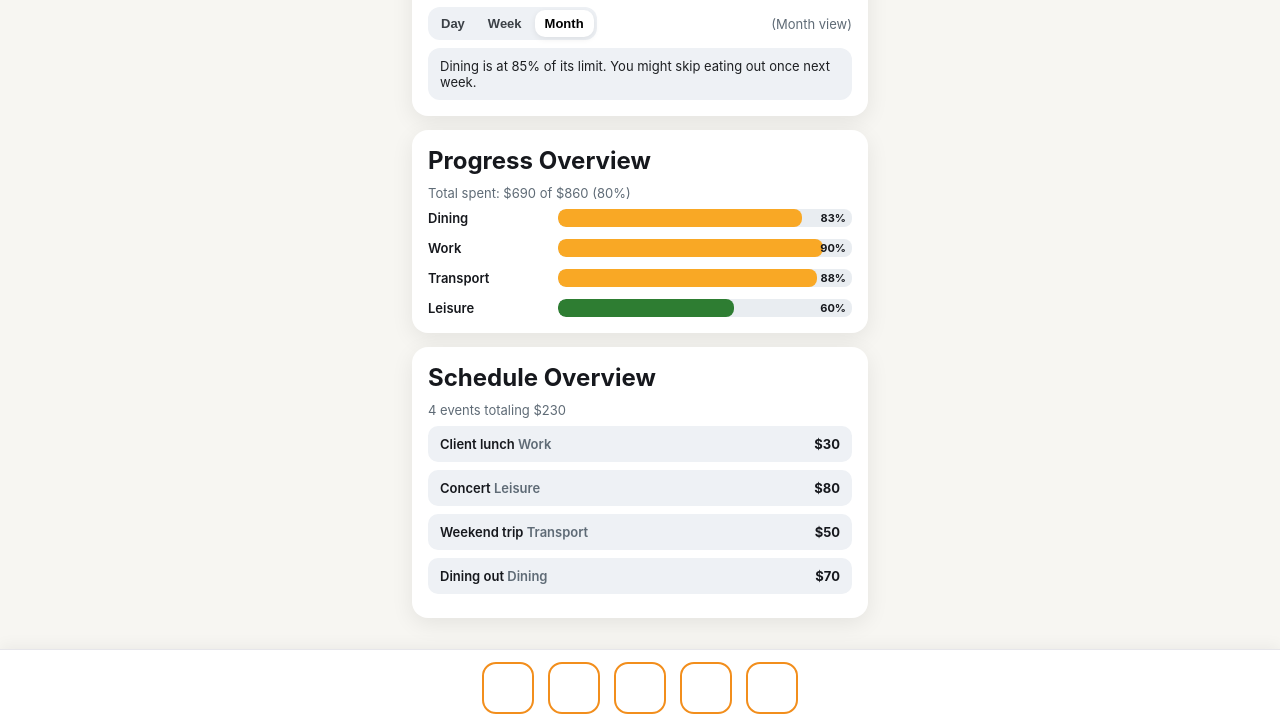
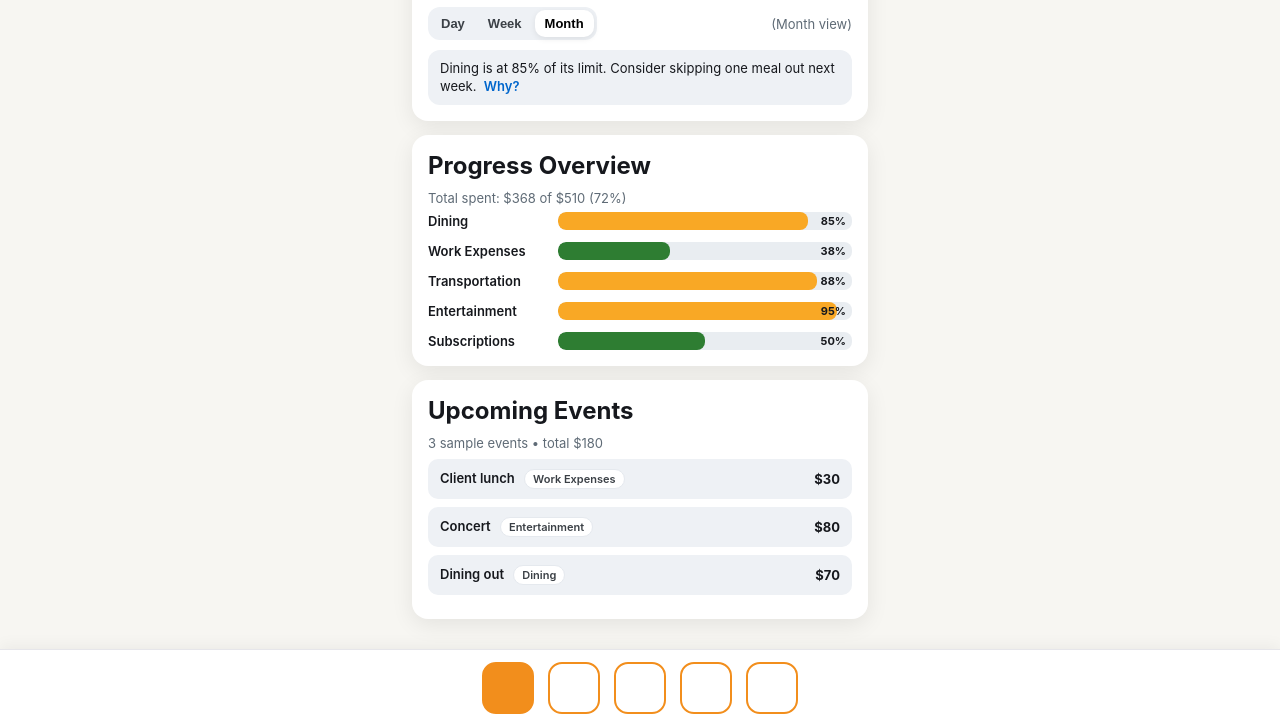
Before and after one commit to michaeltaffe/HVCIbudgetapp, a website: page index.html in a window 1280 px wide. Shown: the part 74-800 px from the top of the page. Drawn offline with Linux system fonts and the light colour scheme.

Commit message:
Update index.html

```diff
--- a/index.html
+++ b/index.html
@@ -18,6 +18,7 @@ body{margin:0;font-family:Inter,system-ui,-apple-system,Segoe UI,Roboto,Helvetic
 h1,h2{margin:0 0 10px}
 .subtitle{color:var(--muted);font-size:13px}
 
+/* Controls */
 .controls{display:flex;align-items:center;justify-content:space-between;margin-top:8px}
 .segmented{display:inline-flex;background:var(--subtle);border-radius:12px;padding:3px;gap:3px}
 .segmented button{
@@ -26,62 +27,88 @@ h1,h2{margin:0 0 10px}
 }
 .segmented button.active{background:#fff;color:#000;box-shadow:0 2px 6px rgba(0,0,0,.08)}
 
-.bars{display:grid;gap:12px;margin-top:8px}
+/* Context */
+.context{
+  background:var(--subtle);border-radius:12px;padding:10px 12px;margin-top:10px;font-size:13px;line-height:1.35
+}
+.context a{color:var(--accent);font-weight:600;text-decoration:none;cursor:pointer}
+.context .why{display:none;color:var(--muted);margin-top:6px;font-size:12px}
+
+/* Bars */
+.bars{display:grid;gap:12px;margin-top:6px}
 .row{display:flex;align-items:center;gap:10px}
 .label{min-width:120px;font-weight:600;font-size:13px}
-.bar{flex:1;height:18px;background:var(--track);border-radius:8px;position:relative;overflow:hidden}
+.bar{flex:1;height:18px;background:var(--track);border-radius:8px;position:relative;overflow:hidden;cursor:pointer}
 .fill{height:100%;border-radius:8px;transition:width .35s ease, background .35s ease}
 .pct{position:absolute;right:6px;top:50%;transform:translateY(-50%);font-size:11px;font-weight:700}
+.hint{
+  position:absolute;left:0;bottom:125%;background:#111;color:#fff;font-size:11px;
+  padding:5px 8px;border-radius:6px;box-shadow:0 6px 14px rgba(0,0,0,.2);
+  opacity:0;transform:translateY(6px);transition:opacity .2s, transform .2s;white-space:nowrap;pointer-events:none
+}
+.bar:hover .hint{opacity:1;transform:translateY(0)}
 
-.context-panel{font-size:13px;background:var(--subtle);padding:10px 12px;border-radius:12px;margin-top:8px;color:#1d1f22}
-
-.events .row{display:flex;justify-content:space-between;align-items:center;background:var(--subtle);
+/* Events (Upcoming Schedule Sample) */
+.events .item{display:flex;justify-content:space-between;align-items:center;background:var(--subtle);
   padding:10px 12px;border-radius:10px;margin:8px 0}
 .events .title{font-weight:600;font-size:13px}
+.pill{display:inline-block;margin-left:6px;padding:2px 8px;border-radius:999px;background:#fff;font-size:11px;border:1px solid #e5e9ee;color:#3b4046}
 .events .amt{font-weight:700;font-size:13px}
 
-.footer{position:fixed;left:0;right:0;bottom:0;background:#fff;border-top:1px solid #e6e6ea;
-  padding:12px 16px;box-shadow:0 -3px 15px rgba(0,0,0,.05)}
+/* Footer (square icon buttons) */
+.footer{position:fixed;left:0;right:0;bottom:0;background:#fff;border-top:1px solid #e6e6ea;padding:12px 16px;box-shadow:0 -3px 15px rgba(0,0,0,.05)}
 .chips{display:flex;gap:14px;justify-content:center}
-.chip{width:52px;height:52px;border:2px solid #f28e1c;border-radius:14px;
-  display:flex;align-items:center;justify-content:center;background:#fff;transition:background .2s}
-.chip:hover{background:#fdf5e6}
+.chip{
+  width:52px;height:52px;border:2px solid #f28e1c;border-radius:14px;background:#fff;
+  display:flex;align-items:center;justify-content:center;transition:background .2s, transform .2s
+}
+.chip:hover{background:#fdf5e6;transform:translateY(-1px)}
 .chip i{font-size:22px;color:#f28e1c}
+.active-chip{background:#f28e1c}
+.active-chip i{color:#fff}
 </style>
 </head>
 <body>
 <div class="wrap">
+  <!-- Header / Controls -->
   <div class="card">
     <h1>Time–Budget Dashboard</h1>
     <div class="controls">
-      <div class="segmented">
-        <button id="btn-day">Day</button>
-        <button id="btn-week">Week</button>
-        <button id="btn-month" class="active">Month</button>
+      <div class="segmented" role="tablist" aria-label="Time view">
+        <button id="btn-day"   role="tab" aria-selected="false">Day</button>
+        <button id="btn-week"  role="tab" aria-selected="false">Week</button>
+        <button id="btn-month" role="tab" aria-selected="true" class="active">Month</button>
       </div>
       <div class="subtitle" id="viewNote">(Month view)</div>
     </div>
-    <div class="context-panel" id="contextText">
-      You’re nearing your dining budget limit. Consider one low-cost workday.
+
+    <!-- Smart Context Panel -->
+    <div class="context">
+      <span id="contextMain">Dining is at 85% of its limit. Consider one low-cost workday.</span>
+      &nbsp;<a id="whyLink">Why?</a>
+      <div id="contextWhy" class="why">Three dining events are planned this week (~$230). Two occur on days with other paid activities, pushing you past your weekly target.</div>
     </div>
   </div>
 
+  <!-- Progress Overview -->
   <div class="card">
     <h2>Progress Overview</h2>
-    <div class="subtitle" id="summary">Loading...</div>
+    <div class="subtitle" id="summary">Loading…</div>
     <div class="bars" id="bars"></div>
   </div>
 
+  <!-- Upcoming Events (Sample) -->
   <div class="card events">
-    <h2>Schedule Overview</h2>
-    <div id="eventSummary" class="subtitle"></div>
+    <h2>Upcoming Events</h2>
+    <div class="subtitle" id="eventSummary"></div>
     <div id="events"></div>
   </div>
 </div>
 
+<!-- Bottom nav (square icons) -->
 <div class="footer">
   <div class="chips">
-    <div class="chip" title="Home"><i class="lucide lucide-home"></i></div>
+    <div class="chip active-chip" title="Home"><i class="lucide lucide-home"></i></div>
     <div class="chip" title="Calendar"><i class="lucide lucide-calendar-days"></i></div>
     <div class="chip" title="Budget"><i class="lucide lucide-wallet"></i></div>
     <div class="chip" title="Insights"><i class="lucide lucide-bar-chart-3"></i></div>
@@ -90,119 +117,154 @@ h1,h2{margin:0 0 10px}
 </div>
 
 <script>
+/* Distinct datasets so the UI visibly changes between Day/Week/Month */
 const DATA = {
   day: {
-    context: "You're on track today, with one moderate expense remaining.",
+    note: "(Day view)",
+    context: {
+      main: "You're on track today with one moderate dining expense.",
+      why:  "One dining event and one work expense are planned; both are within daily targets."
+    },
     categories: [
-      {cat:"Dining", spent:10, budget:15},
-      {cat:"Work", spent:4, budget:20},
-      {cat:"Transport", spent:8, budget:12},
-      {cat:"Leisure", spent:2, budget:10}
+      {cat:"Dining",         spent:10, budget:15},  // 67%
+      {cat:"Work Expenses",  spent: 4, budget:20},  // 20%
+      {cat:"Transportation", spent: 8, budget:12},  // 67%
+      {cat:"Entertainment",  spent: 2, budget:10},  // 20%
+      {cat:"Subscriptions",  spent: 5, budget: 5}   // 100%
     ],
-    events:[
-      {title:"Coffee meeting", category:"Work", cost:6},
-      {title:"Lunch out", category:"Dining", cost:10},
-      {title:"Gym class", category:"Leisure", cost:5}
+    events: [
+      {title:"Coffee meeting", category:"Work Expenses", cost:6},
+      {title:"Lunch out",      category:"Dining",        cost:10},
+      {title:"Gym class",      category:"Subscriptions", cost:5}
     ]
   },
   week: {
-    context: "Dining is close to budget. Plan a meal at home to stay on track.",
+    note: "(Week view)",
+    context: {
+      main: "Dining is close to budget. Plan one meal at home to stay on track.",
+      why:  "Three dining events (~$95) and two entertainment items (~$31) cluster midweek, raising risk of overspend."
+    },
     categories: [
-      {cat:"Dining", spent:70, budget:90},
-      {cat:"Work", spent:40, budget:60},
-      {cat:"Transport", spent:30, budget:45},
-      {cat:"Leisure", spent:20, budget:50}
+      {cat:"Dining",         spent:70, budget:90},  // 78%
+      {cat:"Work Expenses",  spent:40, budget:60},  // 67%
+      {cat:"Transportation", spent:30, budget:45},  // 67%
+      {cat:"Entertainment",  spent:20, budget:50},  // 40%
+      {cat:"Subscriptions",  spent:15, budget:15}   // 100%
     ],
-    events:[
-      {title:"Dinner with friends", category:"Dining", cost:45},
-      {title:"Work commute", category:"Transport", cost:20},
-      {title:"Movie night", category:"Leisure", cost:15},
-      {title:"Coworking session", category:"Work", cost:10}
+    events: [
+      {title:"Dinner w/ friends", category:"Dining",        cost:45},
+      {title:"Movie night",       category:"Entertainment", cost:16},
+      {title:"Transit top-up",    category:"Transportation",cost:12}
     ]
   },
   month: {
-    context: "Dining is at 85% of its limit. You might skip eating out once next week.",
+    note: "(Month view)",
+    context: {
+      main: "Dining is at 85% of its limit. Consider skipping one meal out next week.",
+      why:  "Three dining events (~$230) fall in the same pay period as subscriptions and entertainment charges."
+    },
     categories: [
-      {cat:"Dining", spent:250, budget:300},
-      {cat:"Work", spent:180, budget:200},
-      {cat:"Transport", spent:140, budget:160},
-      {cat:"Leisure", spent:120, budget:200}
+      {cat:"Dining",         spent:128, budget:150}, // 85%
+      {cat:"Work Expenses",  spent: 45, budget:120}, // 38%
+      {cat:"Transportation", spent: 70, budget: 80}, // 88%
+      {cat:"Entertainment",  spent: 95, budget:100}, // 95%
+      {cat:"Subscriptions",  spent: 30, budget: 60}  // 50%
     ],
-    events:[
-      {title:"Client lunch", category:"Work", cost:30},
-      {title:"Concert", category:"Leisure", cost:80},
-      {title:"Weekend trip", category:"Transport", cost:50},
-      {title:"Dining out", category:"Dining", cost:70}
+    events: [
+      {title:"Client lunch",  category:"Work Expenses", cost:30},
+      {title:"Concert",       category:"Entertainment", cost:80},
+      {title:"Dining out",    category:"Dining",        cost:70}
     ]
   }
 };
 
 function colorFor(p){ return p<70?'var(--ok)':(p<100?'var(--warn)':'var(--bad)'); }
 
-function render(view){
-  const d = DATA[view];
+function renderBars(categories){
   const bars = document.getElementById('bars');
   bars.innerHTML = '';
-  let totalSpent = 0, totalBudget = 0;
-
-  d.categories.forEach(c=>{
+  categories.forEach(c=>{
     const pct = Math.round((c.spent / Math.max(1,c.budget)) * 100);
-    totalSpent += c.spent; totalBudget += c.budget;
 
     const row = document.createElement('div'); row.className='row';
     const label = document.createElement('div'); label.className='label'; label.textContent = c.cat;
+
     const bar = document.createElement('div'); bar.className='bar';
     const fill = document.createElement('div'); fill.className='fill';
     fill.style.width = Math.min(100,pct)+'%';
     fill.style.background = colorFor(pct);
+
     const pctText = document.createElement('div'); pctText.className='pct'; pctText.textContent = pct+'%';
-    bar.appendChild(fill); bar.appendChild(pctText);
+
+    const hint = document.createElement('div'); hint.className='hint';
+    hint.textContent = `${c.cat}: $${c.spent} of $${c.budget} • Tip: shift one event to save ~$${10 + Math.floor(Math.random()*25)}`;
+
+    bar.appendChild(fill); bar.appendChild(pctText); bar.appendChild(hint);
     row.appendChild(label); row.appendChild(bar);
     bars.appendChild(row);
   });
+}
 
-  document.getElementById('summary').textContent =
-    `Total spent: $${totalSpent} of $${totalBudget} (${Math.round(totalSpent/totalBudget*100)}%)`;
-  document.getElementById('contextText').textContent = d.context;
+function renderSummary(categories){
+  const totalBudget = categories.reduce((a,b)=>a+b.budget,0);
+  const totalSpent  = categories.reduce((a,b)=>a+b.spent,0);
+  const pct = Math.round(totalSpent / Math.max(1,totalBudget) * 100);
+  document.getElementById('summary').textContent = `Total spent: $${totalSpent} of $${totalBudget} (${pct}%)`;
+}
 
-  // Events / Schedule section
-  const eventList = document.getElementById('events');
-  eventList.innerHTML = '';
-  let totalCost = 0;
-  d.events.forEach(e=>{
-    const row = document.createElement('div');
-    row.className='row';
-    const title = document.createElement('div');
-    title.className='title';
-    title.textContent = e.title + ' ';
-    const cat = document.createElement('span');
-    cat.className='subtitle';
-    cat.textContent = e.category;
-    title.appendChild(cat);
-    const amt = document.createElement('div');
-    amt.className='amt';
-    amt.textContent = '$' + e.cost;
-    totalCost += e.cost;
-    row.appendChild(title);
-    row.appendChild(amt);
-    eventList.appendChild(row);
+function renderEvents(events){
+  const list = document.getElementById('events');
+  list.innerHTML = '';
+  let total = 0;
+  events.forEach(e=>{
+    total += e.cost;
+    const item = document.createElement('div'); item.className='item';
+    const left = document.createElement('div'); left.className='title';
+    left.textContent = e.title + ' ';
+    const cat = document.createElement('span'); cat.className='pill'; cat.textContent = e.category;
+    left.appendChild(cat);
+    const right = document.createElement('div'); right.className='amt'; right.textContent = '$' + e.cost;
+    item.appendChild(left); item.appendChild(right);
+    list.appendChild(item);
   });
-  document.getElementById('eventSummary').textContent =
-    `${d.events.length} events totaling $${totalCost}`;
-  document.getElementById('viewNote').textContent = `(${view[0].toUpperCase()+view.slice(1)} view)`;
+  document.getElementById('eventSummary').textContent = `${events.length} sample events • total ${'$'+total}`;
+}
+
+function renderContext(note, ctx){
+  document.getElementById('viewNote').textContent = note;
+  document.getElementById('contextMain').textContent = ctx.main;
+  const why = document.getElementById('contextWhy');
+  why.textContent = ctx.why;
+  if (why.style.display === 'block') {
+    // keep it open but ensure it matches the new view’s text
+    why.textContent = ctx.why;
+  }
 }
 
 function setView(view){
   document.querySelectorAll('.segmented button').forEach(b=>b.classList.remove('active'));
   document.getElementById('btn-'+view).classList.add('active');
-  render(view);
+
+  const d = DATA[view];
+  renderContext(d.note, d.context);
+  renderBars(d.categories);
+  renderSummary(d.categories);
+  renderEvents(d.events);
 }
 
+/* Why? link toggles explanation */
 document.addEventListener('DOMContentLoaded', ()=>{
-  document.getElementById('btn-day').addEventListener('click', ()=>setView('day'));
+  document.getElementById('whyLink').addEventListener('click', (e)=>{
+    e.preventDefault();
+    const w = document.getElementById('contextWhy');
+    w.style.display = (w.style.display==='block' ? 'none' : 'block');
+  });
+
+  document.getElementById('btn-day').addEventListener('click',  ()=>setView('day'));
   document.getElementById('btn-week').addEventListener('click', ()=>setView('week'));
-  document.getElementById('btn-month').addEventListener('click', ()=>setView('month'));
-  render('month'); // default view
+  document.getElementById('btn-month').addEventListener('click',()=>setView('month'));
+
+  setView('month'); // default
 });
 </script>
 </body>
```
